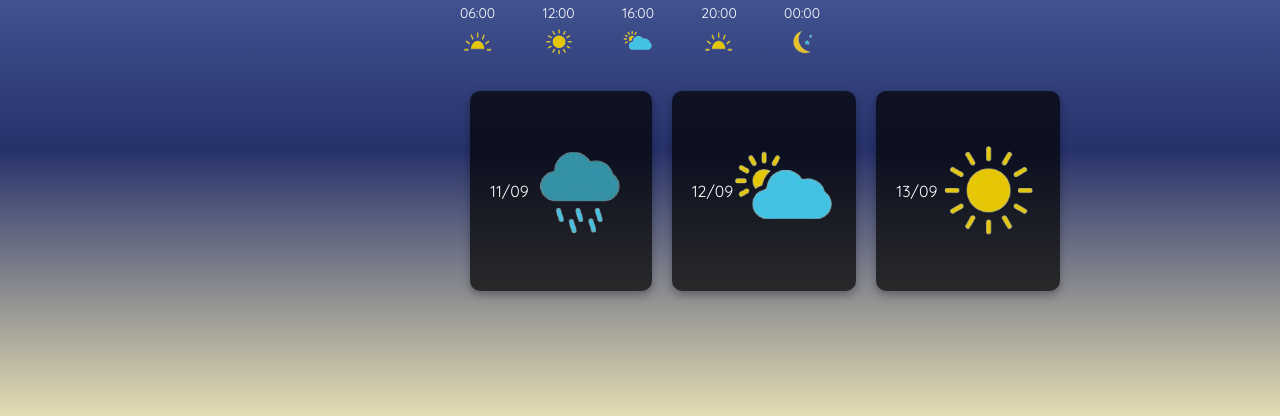
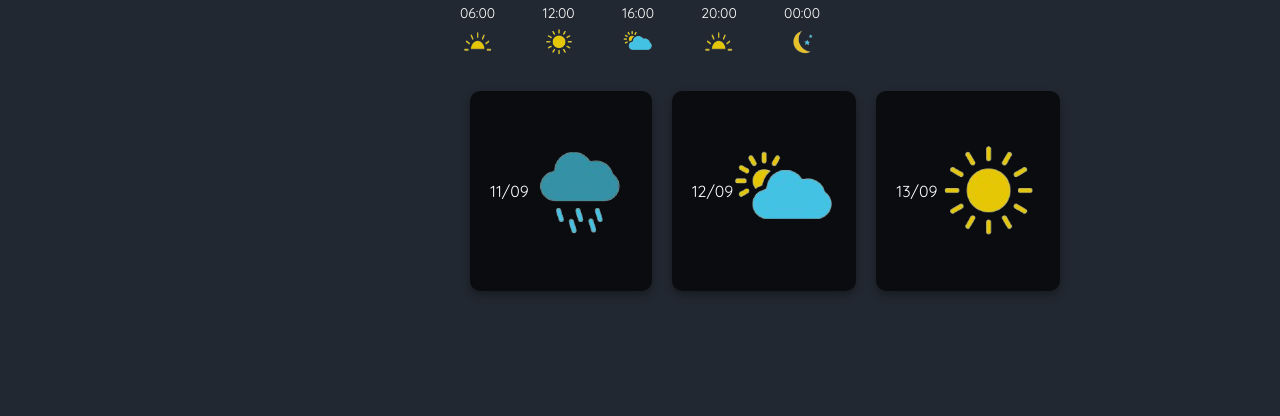
Before and after one commit to Kumulus26/WebAppMeteo, a plain HTML site: page index.html in a window 1280 px wide. Shown: the part 384-800 px from the top of the page. Drawn offline with Linux system fonts and the light colour scheme.

Commit message:
(Update/Index)

```diff
--- a/styles.css
+++ b/styles.css
@@ -8,7 +8,7 @@
 }
 
 body {
-    background: linear-gradient(to bottom, #7c93c3, #576cae, #26316a, #e4dcb2);
+    background-color: #222831;
     background-size: cover;
     background-position: center;
     background-repeat: no-repeat;
```
